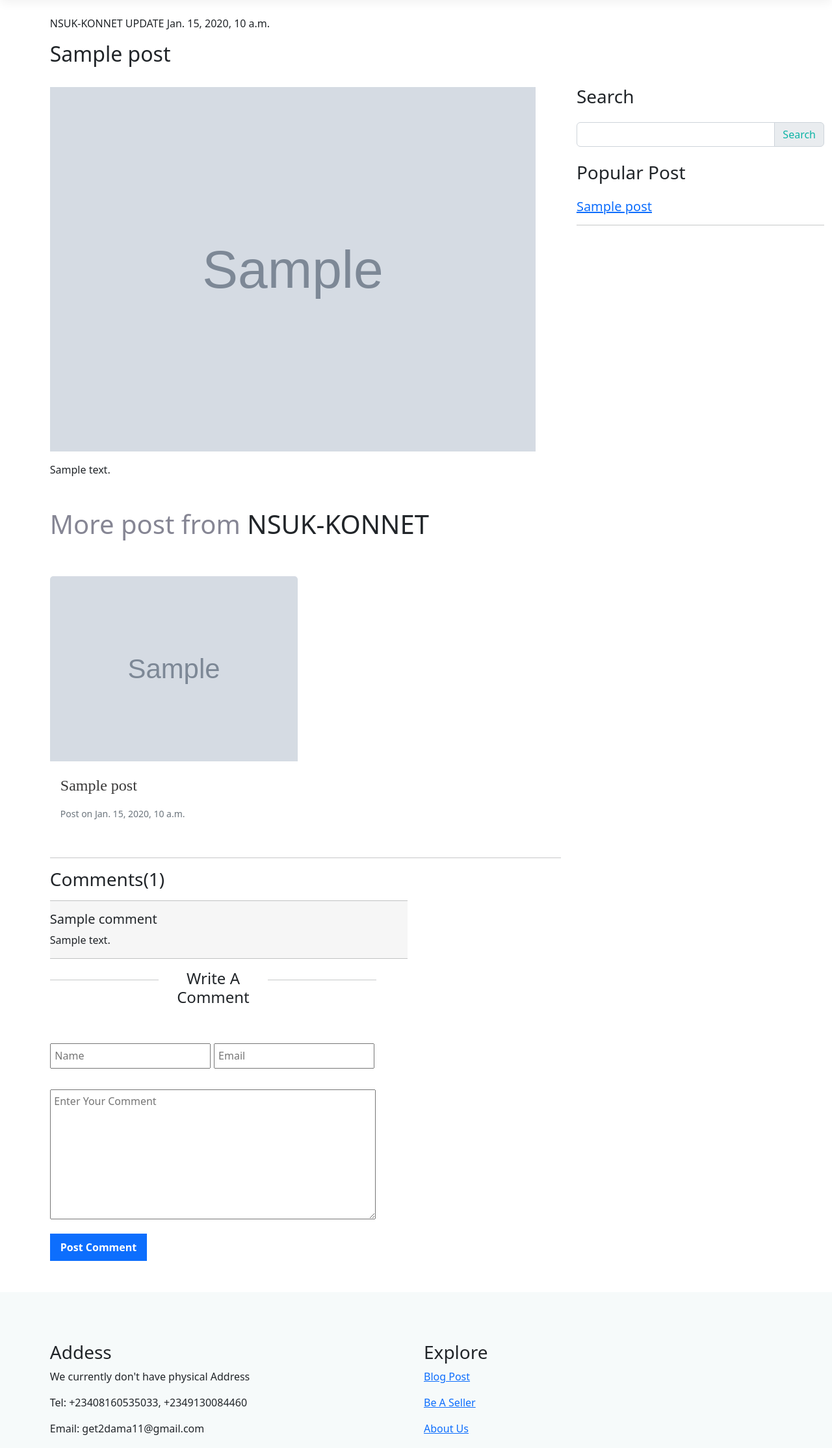
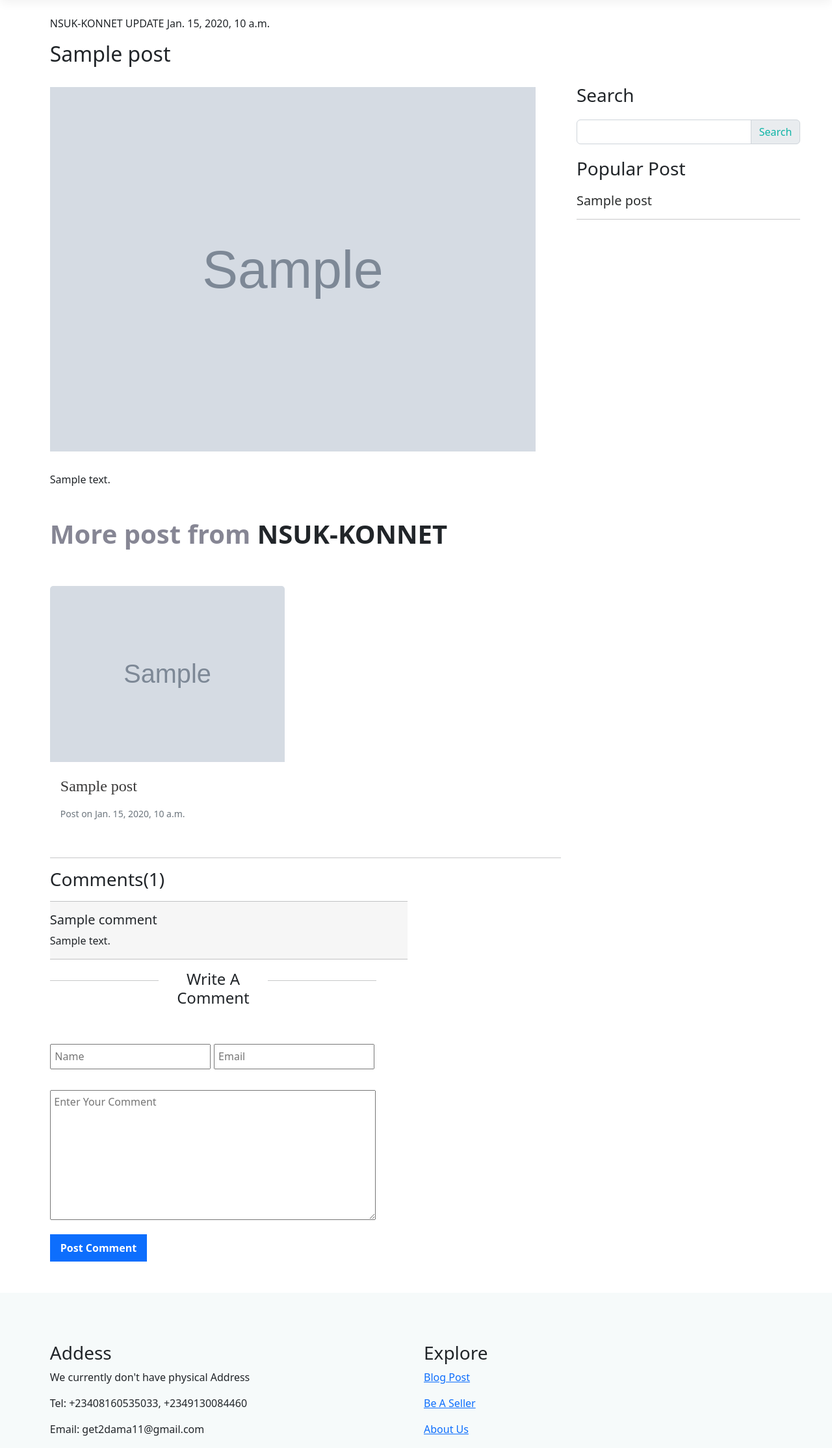
Before and after one commit to DamaMichaelYohanna/nsuk-konnet, a Django app: a page that uses bloggie/blog/template/blog/blog_base.html in a window 1280 px wide. Shown: the part 72-2301 px from the top of the page at 65% size. Run offline with Django 4.2, Linux system fonts and the light colour scheme; tables that the repository leaves empty hold one stand-in row (values such as "Sample post"); grey boxes marked "Sample" are stand-in pictures; some libraries are stand-ins or nearby versions; some web fonts are replaced.

Commit message:
update main css file

```diff
--- a/bloggie/main/static/main/main_style.css
+++ b/bloggie/main/static/main/main_style.css
@@ -32,13 +32,33 @@
 
 /* BLOG POST PAGE CSS */
 /*  ------------------*/
+.blog-detail-content{
+    width: 95%;
+    /* padding-left: 2%; */
+    padding-top: 2%
+}
+.blog-detail-more{
+    width: 95%
+}
+.blog-detail-more h1{
+    font-weight: bold;
+}
 .side-bar{
-    padding-top: 7%
+    margin-top: 7%;
+    padding-right: 4%;
+    background:rgb(255, 255, 255);
 }
 
 .side-bar h3{
     margin:6% 0px;
 }
+.sidebar-popular-post a{
+    text-decoration: none;
+    color:rgb(44, 46, 46)
+}
+.sidebar-popular-post a:hover{
+    color:  rgb(14, 180, 166);
+}
 .side-bar-search{
 
 }
```
